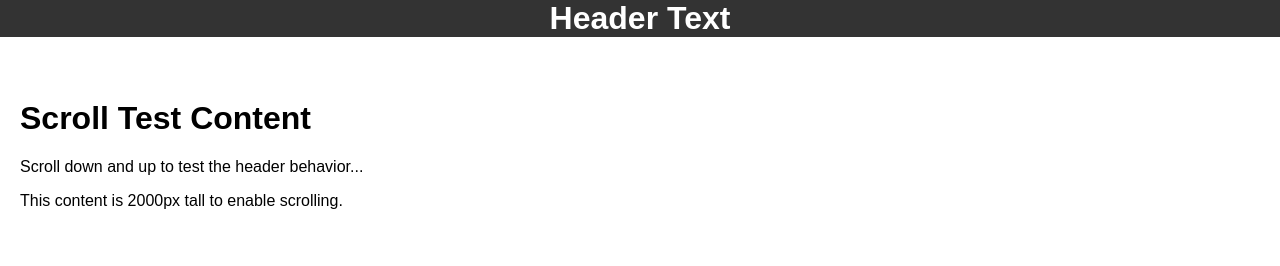
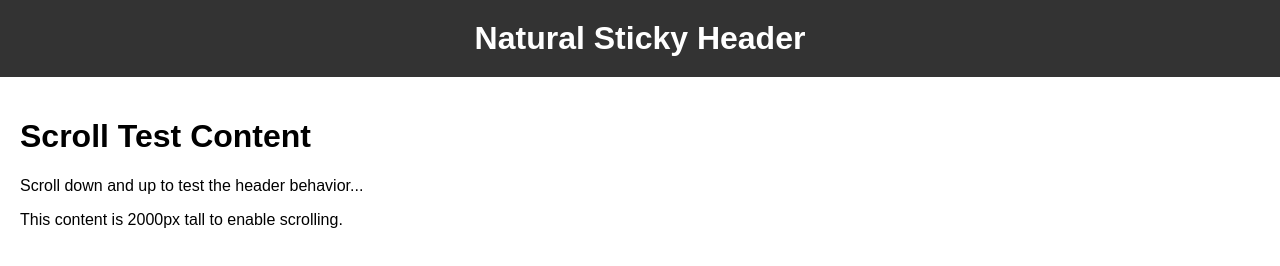
Before and after one commit to kadykov/natural-sticky, a website: page demo/minimal-header.html in a window 1280 px wide. Shown: the top 266 px of the page. Drawn offline with Linux system fonts and the light colour scheme.

Commit message:
docs: add minimal header and footer demo HTML files

```diff
--- a/test-minimal-header.html
+++ b/demo/minimal-header.html
@@ -11,31 +11,33 @@
       }
 
       /* MINIMAL REQUIRED STYLING */
-      .test-header {
+      header {
         background-color: #333;
         color: white;
         text-align: center;
+        font-size: xx-large;
+        font-weight: bold;
+        padding: 20px;
         margin-top: 0; /* REQUIRED: Reset top margin for proper edge alignment */
         /* margin-bottom, margin-left, margin-right preserved */
       }
 
-      .content {
+      main {
         height: 2000px; /* Long content for scrolling */
         padding: 20px;
       }
     </style>
   </head>
   <body>
-    <!-- Try changing this to <h1> and remove margin: 0 above to see it break -->
-    <h1 class="test-header" id="header">Header Text</h1>
+    <header id="header">Natural Sticky Header</header>
 
-    <div class="content">
+    <main>
       <h1>Scroll Test Content</h1>
       <p>Scroll down and up to test the header behavior...</p>
       <p>This content is 2000px tall to enable scrolling.</p>
-    </div>
+    </main>
 
-    <script src="dist/natural-sticky.top.min.js"></script>
+    <script src="../dist/natural-sticky.top.min.js"></script>
     <script>
       // Initialize the header script
       naturalStickyTop(document.getElementById('header'));
```
Also changed, not shown: demo/minimal-footer.html (renamed from test-minimal-footer.html, +7 -6 lines).
